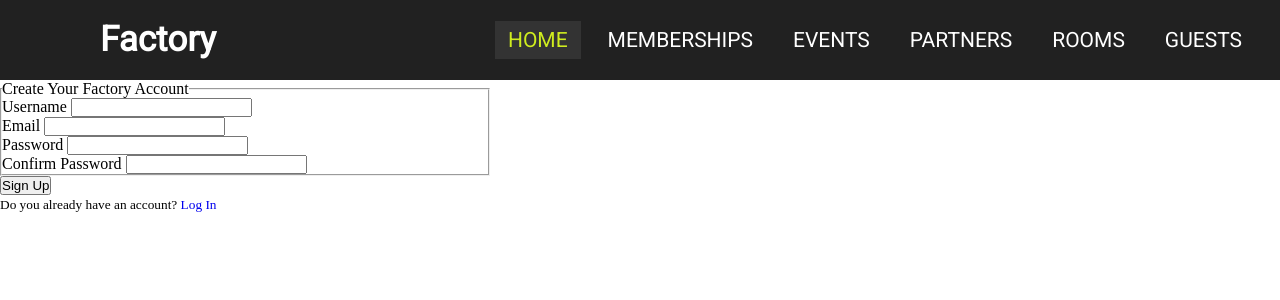
After one commit to pb-coder/factoryroombooking, a Flask app: page /register in a window 1280 px wide. The commit adds this page. Shown: the top 300 px of the page. Run offline with Flask 2, Linux system fonts and the light colour scheme.

Commit message:
Register/login forms (still buggy)

```diff
--- a/app.py
+++ b/app.py
@@ -1,6 +1,8 @@
-from flask import Flask, render_template, url_for
+from flask import Flask, render_template, url_for, flash, redirect
+from forms import RegistrationForm, LoginForm
 app = Flask(__name__)
 
+app.config["SECRET_KEY"] = "84a67df87b0aa0bd95caaa4747538413"
 rooms = [
 
     {
@@ -28,5 +30,24 @@ def home():
 def about():
     return render_template("about.html", title="About")
 
+@app.route("/register", methods=["GET", "POST"])
+def register():
+    form = RegistrationForm()
+    if form.validate_on_submit():
+        flash(f"Account created for {form.username.data}!", "csstag")
+        return redirect(url_for("home"))
+    return render_template("register.html", title="Register", form=form)
+
+@app.route("/login", methods=["GET", "POST"])
+def login():
+    form = LoginForm()
+    if form.validate_on_submit():
+        if form.email.data == "test@test.com" and form.password.data == "password":
+            flash("You have been logged in!", "csstag")
+            return redirect(url_for("home"))
+        else:
+            flash("Login Unsuccessful. Please check username and password", "csstag")
+    return render_template("login.html", title="Login", form=form)
+
 if __name__ == '__main__':
     app.run(debug=True)
--- /dev/null
+++ b/forms.py
@@ -0,0 +1,16 @@
+from flask_wtf import FlaskForm
+from wtforms import StringField, PasswordField, SubmitField, BooleanField
+from wtforms.validators import DataRequired, Length, Email, EqualTo
+
+class RegistrationForm (FlaskForm):
+    username = StringField("Username", validators=[DataRequired(), Length(min=5, max=25)])
+    email = StringField("Email", validators=[DataRequired(), Email()])
+    password = PasswordField("Password", validators=[DataRequired(), Length(min=10, max=50)])
+    confirm_password = PasswordField("Confirm Password", validators=[DataRequired(), EqualTo(password)])
+    submit = SubmitField("Sign Up")
+
+class LoginForm (FlaskForm):
+    email = StringField("Email", validators=[DataRequired(), Email()])
+    password = PasswordField("Password", validators=[DataRequired()])
+    remember = BooleanField("Remember Me")
+    submit = SubmitField("Login")
--- a/templates/layout.html
+++ b/templates/layout.html
@@ -2,7 +2,6 @@
 <html>
 <head>
     <meta charset="utf-8">
-    <meta name="viewport" content="width=device-width, initial-scale=1, shrink-to-fit=no">
     <link href="https://fonts.googleapis.com/css?family=Roboto&display=swap" rel="stylesheet">
     <link rel="stylesheet" type="text/css" href="{{ url_for('static', filename='main.css') }}">
 
@@ -18,7 +17,7 @@
   <nav>
     <label class="logo">Factory</label>
     <ul>
-      <li><a class="active" href="/home">Home</a></li>
+      <li><a class="active" href="{{ url_for("home") }}">Home</a></li>
       <li><a href="#">Memberships</a></li>
       <li><a href="#">Events</a></li>
       <li><a href="#">Partners</a></li>
@@ -28,8 +27,17 @@
   </nav>
 
 
-    <div class="container">
-        {% block content %}{% endblock %}
+    <div>
+      {% with messages = get_flashed_messages(with_categories=true) %}
+      {% if messages %}
+        {% for category, message in messages %}
+          <div class="{{ category }}">
+            {{ message }}
+          </div>
+        {% endfor %}
+      {% endif %}
+    {% endwith %}
+    {% block content %}{% endblock %}
     </div>
 
 </body>
--- /dev/null
+++ b/templates/register.html
@@ -0,0 +1,82 @@
+{% extends "layout.html" %}
+{% block content %}
+    <div>
+        <form action="POST" action="">
+            {{ form.hidden_tag() }}
+            <fieldset>
+                <legend>Create Your Factory Account</legend>
+
+                <div class="csstag">
+                    {{ form.username.label(class="csstag") }}
+
+                    {% if form.username.errors %}
+                        {{ form.username(class="csstag") }}
+                        <div class="csstag">
+                            {% for error in form.username.errors %}
+                                <span>{{ error }}</span>
+                            {% endfor %}
+                        </div>
+                    {% else %}
+                        {{ form.username(class="csstag") }}
+                    {% endif %}
+                </div>
+
+                <div class="csstag">
+                    {{ form.email.label(class="csstag") }}
+
+                    {% if form.email.errors %}
+                        {{ form.email(class="csstag") }}
+                        <div class="csstag">
+                            {% for error in form.email.errors %}
+                                <span>{{ error }}</span>
+                            {% endfor %}
+                        </div>
+                    {% else %}
+                        {{ form.email(class="csstag") }}
+                    {% endif %}
+                </div>
+
+                <div class="csstag">
+                    {{ form.password.label(class="csstag") }}
+
+                    {% if form.password.errors %}
+                        {{ form.password(class="csstag") }}
+                        <div class="csstag">
+                            {% for error in form.password.errors %}
+                                <span>{{ error }}</span>
+                            {% endfor %}
+                        </div>
+                    {% else %}
+                        {{ form.password(class="csstag") }}
+                    {% endif %}
+                </div>
+
+                <div class="csstag">
+                    {{ form.confirm_password.label(class="csstag") }}
+
+                    {% if form.confirm_password.errors %}
+                        {{ form.confirm_password(class="csstag") }}
+                        <div class="csstag">
+                            {% for error in form.confirm_password.errors %}
+                                <span>{{ error }}</span>
+                            {% endfor %}
+                        </div>
+                    {% else %}
+                        {{ form.confirm_password(class="csstag") }}
+                    {% endif %}
+                </div>
+            </fieldset>
+
+            <div>
+                {{ form.submit(class="css") }}
+            </div>
+
+        </form>
+    </div>
+
+    <div>
+        <small>
+            Do you already have an account? <a href="{{ url_for("login") }}">Log In</a>
+        </small>
+    </div>
+{% endblock content %}
```
Also changed, not shown: templates/login.html (added, +59 -0 lines).
